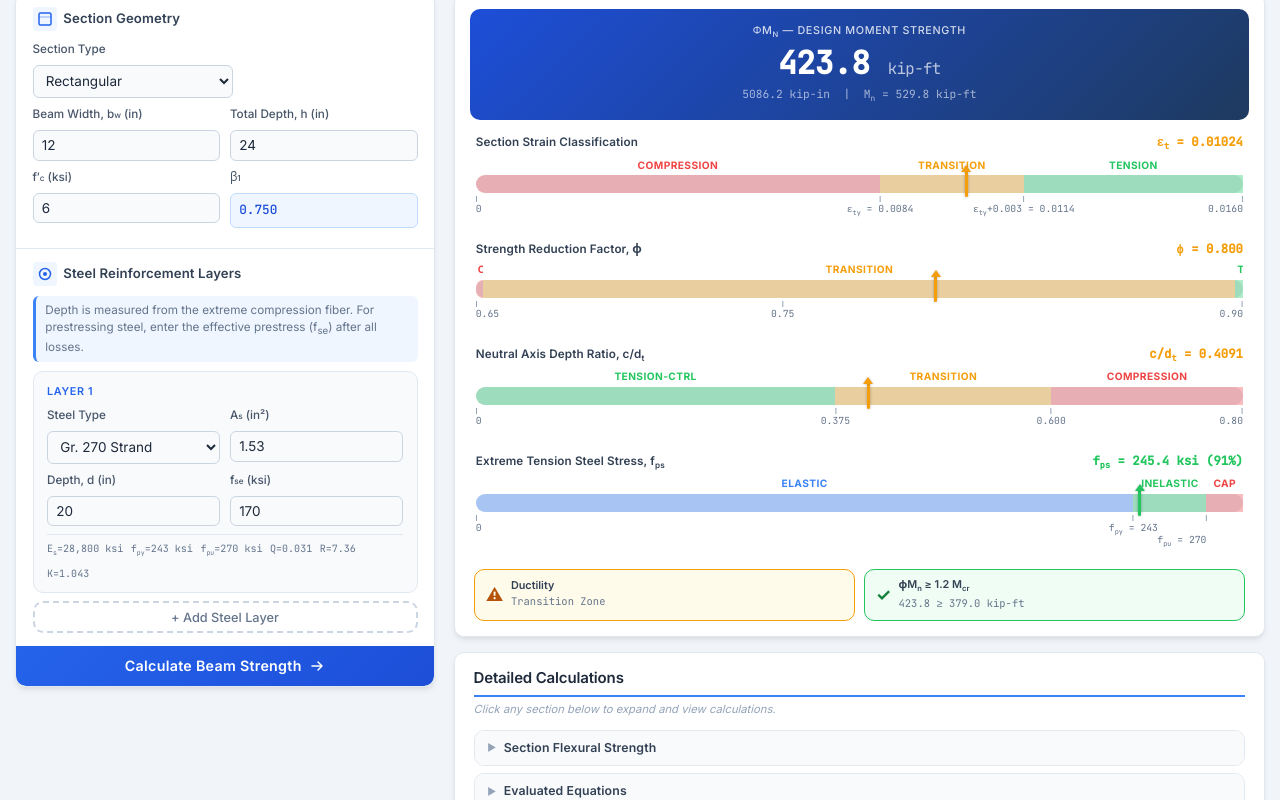
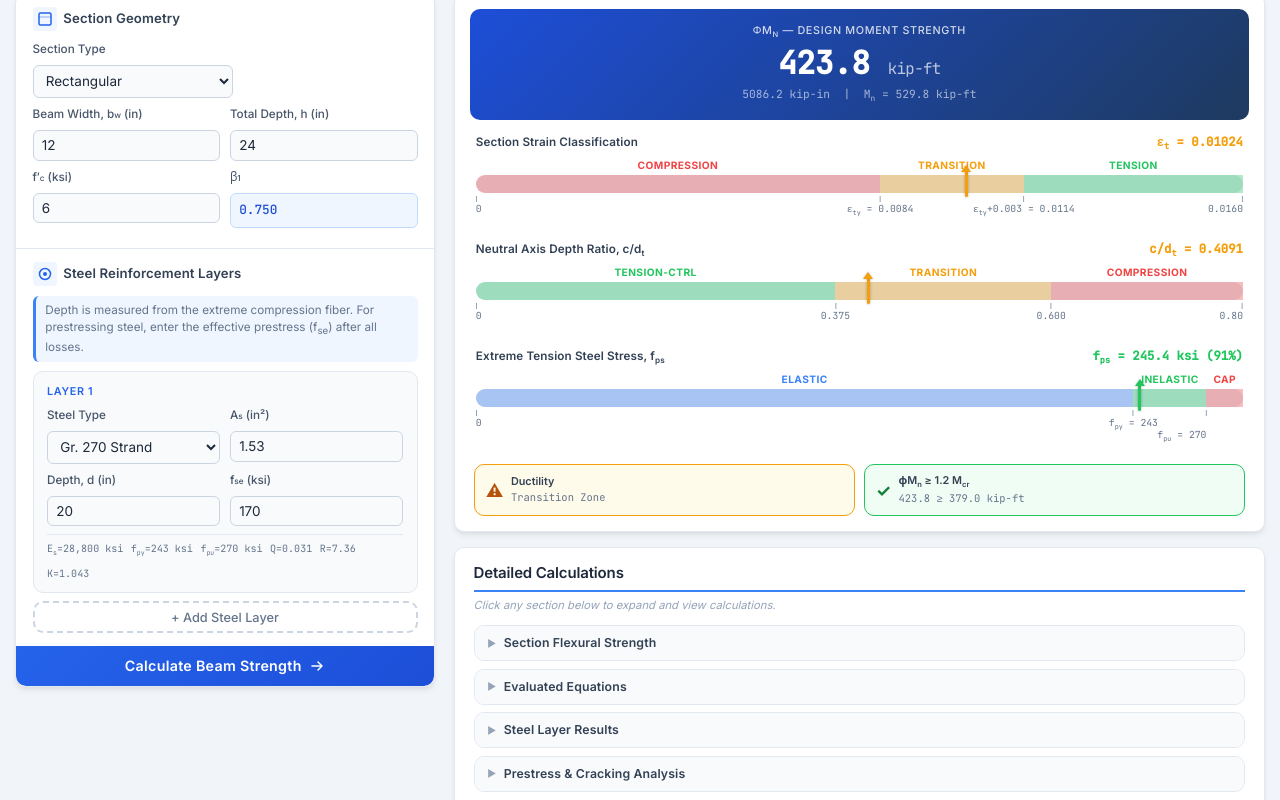
Before and after one commit to WeepingProphet77/prestressed_beam_power, a React (Vite) app: page / in a window 1280 px wide. Both pictures are taken after a click on the button "Calculate Beam Strength". Shown: the part 103-903 px from the top of the page. Built offline with nearby package versions, Linux system fonts and the light colour scheme.

Commit message:
Remove Strength Reduction Factor (phi) gauge
The phi calculation is already presented in the equations section,
making the gauge redundant.

https://claude.ai/code/session_015Rtxe5roTTrep4vxc5nK5V

```diff
--- a/src/components/DesignGauges.jsx
+++ b/src/components/DesignGauges.jsx
@@ -214,23 +214,6 @@ export default function DesignGauges({ results }) {
           ]}
         />
 
-        {/* Phi Factor */}
-        <BarGauge
-          title={`Strength Reduction Factor, ${PHI}`}
-          value={phi}
-          displayValue={`${PHI} = ${phi.toFixed(3)}`}
-          zones={[
-            { start: 0.65, end: 0.65 + (0.90 - 0.65) * 0.01, color: '#ef4444', label: 'Comp.' },
-            { start: 0.65 + (0.90 - 0.65) * 0.01, end: 0.90 - (0.90 - 0.65) * 0.01, color: '#f59e0b', label: 'Transition' },
-            { start: 0.90 - (0.90 - 0.65) * 0.01, end: 0.90, color: '#22c55e', label: 'Tension' },
-          ]}
-          markers={[
-            { value: 0.65, label: '0.65' },
-            { value: 0.75, label: '0.75' },
-            { value: 0.90, label: '0.90' },
-          ]}
-        />
-
         {/* c/dt Ratio */}
         <BarGauge
           title="Neutral Axis Depth Ratio, c/d<sub>t</sub>"
```
